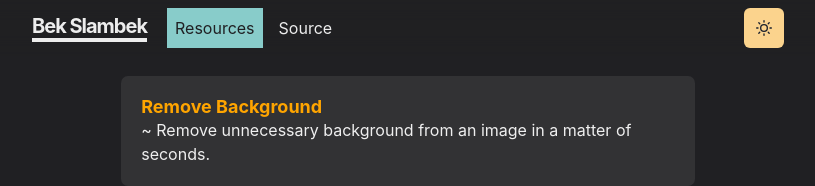
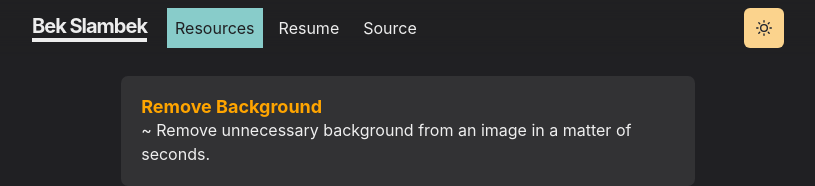
Before and after one commit to MugiD/sbek22-homepage, a Next.js app: page /resources in a window 1280 px wide. Shown: the top 186 px of the page, without its empty margins (232-1047 px from the left). Built offline with nearby package versions, Linux system fonts and the light colour scheme.

Commit message:
Add resume

```diff
--- a/components/navbar.js
+++ b/components/navbar.js
@@ -75,6 +75,9 @@ const Navbar = (props) => {
           <LinkItem href="/resources" path={path}>
             Resources
           </LinkItem>
+          <LinkItem href="/resume.docx" path="path">
+            Resume
+          </LinkItem>
           <LinkItem
             target="_blank"
             href="https://github.com/craftzdog/craftzdog-homepage/"
```
Also changed, not shown: 1 other file (tests, documents, lock files or other folders).
